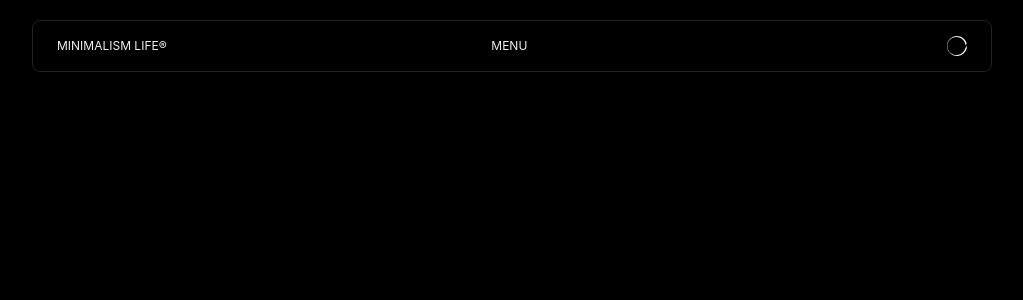
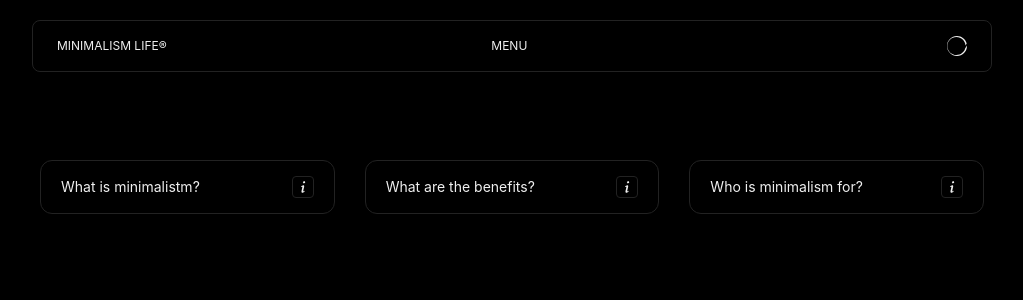
Before and after one commit to emodeth/minimalism, a Next.js app: page / in a window 1280 px wide. Shown: the top 300 px of the page, without its empty margins (128-1151 px from the left). Built offline with nearby package versions, Linux system fonts and the light colour scheme.

Commit message:
info section completed

```diff
--- a/app/layout.tsx
+++ b/app/layout.tsx
@@ -14,7 +14,7 @@ export default function RootLayout({
 }>) {
   return (
     <html lang="en">
-      <body className="relative">{children}</body>
+      <body className="relative pt-[160px]">{children}</body>
     </html>
   );
 }
--- a/app/page.tsx
+++ b/app/page.tsx
@@ -1,12 +1,29 @@
+import InfoLinkGrid from "@/components/InfoLinkGrid";
+import InfoLinkItem from "@/components/InfoLinkItem";
 import Navbar from "@/components/Navbar";
 
 function Home() {
   return (
     <>
-      <header className="fixed py-5 px-2 left-0 right-0">
+      <header className="fixed py-5 px-2 left-0 right-0 top-0">
         <Navbar />
       </header>
-      <main></main>
+      <main>
+        <InfoLinkGrid>
+          <InfoLinkItem
+            description="What is minimalistm?"
+            path="what-is-minimalism"
+          />
+          <InfoLinkItem
+            description="What are the benefits?"
+            path="what-are-the-benefits"
+          />
+          <InfoLinkItem
+            description="Who is minimalism for?"
+            path="who-is-minimalism-for"
+          />
+        </InfoLinkGrid>
+      </main>
     </>
   );
 }
--- /dev/null
+++ b/components/InfoIcon.tsx
@@ -0,0 +1,16 @@
+import Image from "next/image";
+import infoImg from "@/public/info.svg";
+
+function InfoIcon() {
+  return (
+    <Image
+      src={infoImg}
+      width={20}
+      height={20}
+      className="w-[22px] h-[22px] p-1 border border-[#222] rounded"
+      alt="info icon"
+    />
+  );
+}
+
+export default InfoIcon;
--- /dev/null
+++ b/components/InfoLinkGrid.tsx
@@ -0,0 +1,15 @@
+import { ReactNode } from "react";
+
+type Props = {
+  children: ReactNode;
+};
+
+function InfoLinkGrid({ children }: Props) {
+  return (
+    <div className="mx-auto lg:max-w-[960px] md:max-w-[630px] flex flex-col px-2 lg:flex-row lg:items-center justify-between gap-[30px]">
+      {children}
+    </div>
+  );
+}
+
+export default InfoLinkGrid;
--- /dev/null
+++ b/components/InfoLinkItem.tsx
@@ -0,0 +1,19 @@
+import Link from "next/link";
+import InfoIcon from "./InfoIcon";
+
+type Props = {
+  description: string;
+  path: string;
+};
+
+export default function InfoLinkItem({ description, path }: Props) {
+  return (
+    <Link
+      href={path}
+      className="flex flex-1 justify-between cursor-pointer transition-all duration-[250ms] hover:border-[#fff] px-5 py-[15px] border border-[#222] rounded-xl text-[14px]"
+    >
+      <p>{description}</p>
+      <InfoIcon />
+    </Link>
+  );
+}
```
Also changed, not shown: public/info.svg (added).
